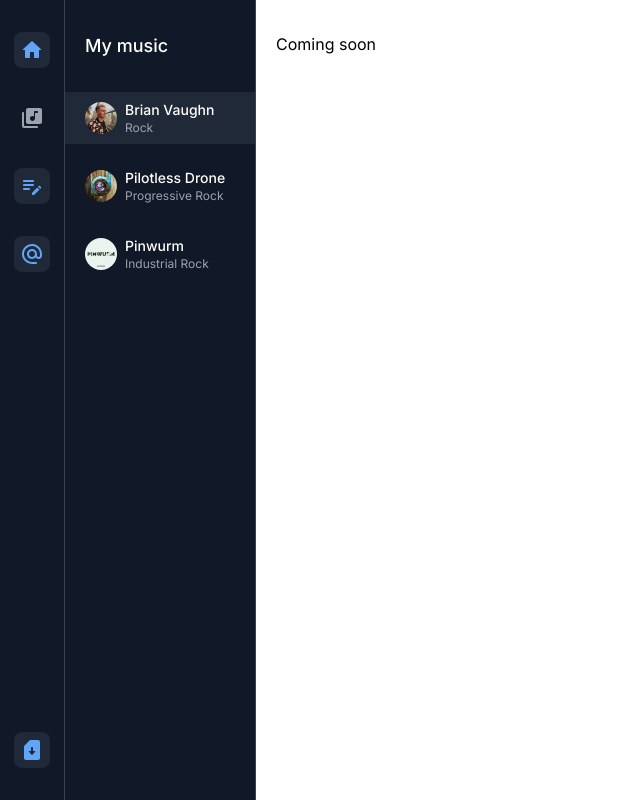
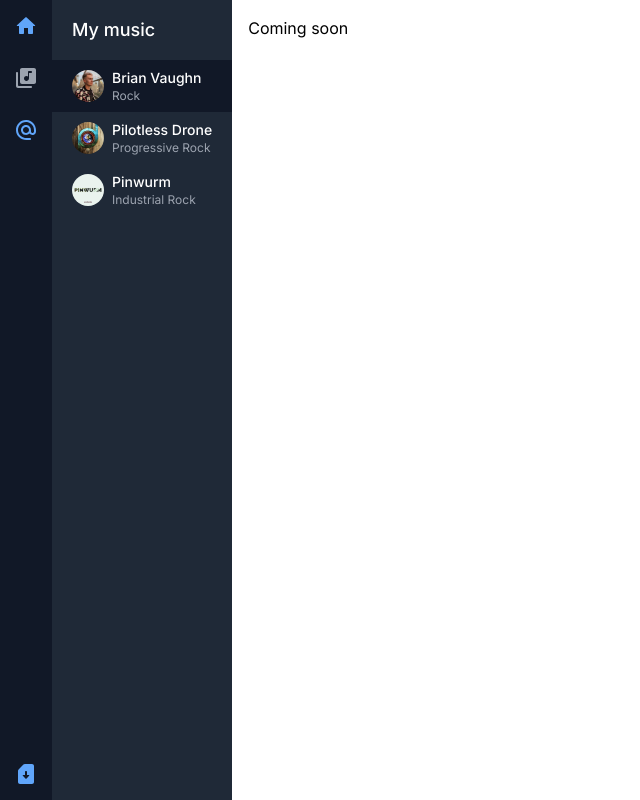
Before and after one commit to bvaughn/website, a Next.js app: page /music/brian-vaughn in a window 1280 px wide. Shown: the whole page, without its empty margins (0-640 px from the left). Built offline with nearby package versions, Linux system fonts and the light colour scheme.

Commit message:
Stubbed in more skeleton

```diff
--- a/package.json
+++ b/package.json
@@ -3,10 +3,12 @@
   "version": "0.1.0",
   "private": true,
   "scripts": {
+    "build": "next build",
     "dev": "next dev",
-    "build": "next build",
+    "lint": "next lint",
     "start": "next start",
-    "lint": "next lint"
+    "typescript": "tsc --noEmit",
+    "typescript:watch": "tsc --noEmit --watch"
   },
   "dependencies": {
     "gray-matter": "^4.0.3",
--- a/src/app/blog/[post]/page.tsx
+++ b/src/app/blog/[post]/page.tsx
@@ -17,9 +17,8 @@ export default async function Blog({
 
   return (
     <main className="py-8 px-5 grow">
-      <h1 className="text-sm font-medium capitalize">{title}</h1>
-
-      <p className="text-xs text-gray-400">{formatRelativeDate(date)}</p>
+      <h1 className="capitalize">{title}</h1>
+      <p className="text-sm text-gray-400">Posted {formatRelativeDate(date)}</p>
       <div dangerouslySetInnerHTML={{ __html: html }} />
     </main>
   );
--- a/src/app/blog/page.tsx
+++ b/src/app/blog/page.tsx
@@ -1,6 +1,5 @@
-import { getSortedPostsData } from "@/app/blog/[post]/data";
+import { getSortedPostsData } from "@/app/blog/[post]/getSortedPostsData";
 import { formatRelativeDate } from "@/utils/time";
-import assert from "assert";
 
 export async function generateStaticParams() {
   return getSortedPostsData();
@@ -17,7 +16,7 @@ export default async function Blog({
     <>
       <main className="py-8 px-5 grow">
         <h1>Blog</h1>
-        <p>Occasionally I write about things that I find interesting.</p>
+        <p>Sometimes I write about tech.</p>
         {posts.map(({ date, id, title }) => (
           <Link date={date} id={id} key={id} title={title} />
         ))}
@@ -38,17 +37,9 @@ function Link({
   const relativeDateString = formatRelativeDate(new Date(`${date} 00:00:00`));
 
   return (
-    <a
-      className={
-        "flex items-center w-full py-2 transition-colors duration-200 gap-x-2focus:outline-none"
-      }
-      href={`/blog/${id}`}
-    >
-      <div className="text-left rtl:text-right">
-        <h1 className="text-sm font-medium capitalize">{title}</h1>
-
-        <p className="text-xs text-gray-400">{relativeDateString}</p>
-      </div>
+    <a className="flex flex-row items-center gap-1" href={`/blog/${id}`}>
+      <div className="font-medium capitalize">{title}</div>
+      <div className="text-sm text-gray-400">({relativeDateString})</div>
     </a>
   );
 }
--- a/src/app/contact/page.tsx
+++ b/src/app/contact/page.tsx
@@ -1,3 +1,3 @@
 export default function Contact() {
-  return <main className="py-8 px-5">Contact</main>;
+  return <main className="p-4">Contact</main>;
 }
--- a/src/app/globals.css
+++ b/src/app/globals.css
@@ -1,6 +1,23 @@
 @tailwind base;
 @tailwind components;
 @tailwind utilities;
+
+@layer base {
+  h1 {
+    @apply text-xl;
+    @apply mb-4;
+  }
+  h2 {
+    @apply text-lg;
+    @apply mb-4;
+  }
+  p {
+    @apply mb-2;
+  }
+  a {
+    @apply text-blue-500;
+  }
+}
 
 :root {
 }
@@ -15,3 +32,7 @@
   padding: 0;
   margin: 0;
 }
+
+h1 {
+  font-size: 2rem;
+}
--- a/src/app/layout.tsx
+++ b/src/app/layout.tsx
@@ -16,8 +16,11 @@ export default function RootLayout({
   children: React.ReactNode;
 }>) {
   return (
-    <html lang="en">
-      <body className={`${inter.className} m-0 p-0 flex flex-row`}>
+    <html className={inter.className} lang="en">
+      <head>
+        <meta name="viewport" content="width=device-width, initial-scale=1.0" />
+      </head>
+      <body className="m-0 p-0 flex flex-row">
         <Navigation />
         {children}
       </body>
--- a/src/app/music/[band]/page.tsx
+++ b/src/app/music/[band]/page.tsx
@@ -7,10 +7,9 @@ export default function Band({
 }) {
   return (
     <>
-      <section className="h-screen py-8 overflow-y-auto border-l border-r w-48 bg-gray-900 border-gray-700">
+      <section className="flex-auto h-screen py-4 overflow-y-auto bg-gray-800 shrink-0">
         <h2 className="px-5 text-lg font-medium text-white">My music</h2>
 
-        <div className="mt-8 space-y-4">
         <Link
           active={band === "brian-vaughn"}
           genre="Rock"
@@ -32,9 +31,8 @@ export default function Band({
           name="Pinwurm"
           to="/music/pinwurm"
         />
-        </div>
       </section>
-      <main className="py-8 px-5">Coming soon</main>
+      <main className="p-4 w-full">Coming soon</main>
     </>
   );
 }
@@ -54,12 +52,13 @@ function Link({
 }) {
   return (
     <a
-      className={
+      className={`flex items-center w-full px-5 py-2 transition-colors duration-200 gap-x-2 focus:outline-none ${
         active
-          ? "flex items-center w-full px-5 py-2 transition-colors duration-200 bg-gray-800 gap-x-2 focus:outline-none"
-          : "flex items-center w-full px-5 py-2 transition-colors duration-200 hover:bg-gray-800 gap-x-2 focus:outline-none"
-      }
+          ? "bg-gray-900 focus:bg-gray-900 "
+          : "hover:bg-gray-900 focus:bg-gray-900"
+      }`}
       href={to}
+      tabIndex={0}
     >
       <img
         className="object-cover w-8 h-8 rounded-full"
@@ -68,9 +67,10 @@ function Link({
       />
 
       <div className="text-left rtl:text-right">
-        <h1 className="text-sm font-medium capitalize text-white">{name}</h1>
-
-        <p className="text-xs text-gray-400">{genre}</p>
+        <div className="text-sm font-medium capitalize text-white whitespace-nowrap">
+          {name}
+        </div>
+        <div className="text-xs text-gray-400 whitespace-nowrap">{genre}</div>
       </div>
     </a>
   );
--- a/src/app/page.tsx
+++ b/src/app/page.tsx
@@ -1,3 +1,3 @@
 export default function Home() {
-  return <main className="py-8 px-5">Home</main>;
+  return <main className="p-4">Hello! I'm Brian and this is my web page.</main>;
 }
--- a/src/components/client/Navigation.tsx
+++ b/src/components/client/Navigation.tsx
@@ -9,8 +9,7 @@ export function Navigation() {
   const pathname = usePathname();
 
   return (
-    <aside className="flex flex-col items-center w-16 h-screen py-8 bg-gray-900 border-gray-700">
-      <div className="flex flex-col space-y-8 grow">
+    <aside className="flex flex-col items-center h-screen p-2 bg-gray-900 space-y-4">
       <NavigationLink
         active={pathname === "/"}
         icon="home"
@@ -23,28 +22,27 @@ export function Navigation() {
         title="Music page"
         to="/music/brian-vaughn"
       />
+      {/*
         <NavigationLink
           active={pathname.startsWith("/blog")}
           icon="blog"
           title="Blog page"
           to="/blog"
         />
+        */}
       <NavigationLink
         active={pathname.startsWith("/contact")}
         icon="contact"
         title="Contact page"
         to="/contact"
       />
-      </div>
-      <div className="flex flex-col space-y-8 ">
-        <a
-          className="p-1.5 transition-colors duration-200 rounded-lg text-blue-400 bg-gray-800"
-          href="https://www.bvaughn.me/resume.pdf"
+      <div className="flex-grow" />
+      <NavigationLink
+        active={false}
+        icon="download-resume"
         title="Download my resume"
-        >
-          <Icon className="w-6 h-6" type="download-resume" />
-        </a>
-      </div>
+        to="https://www.bvaughn.me/resume.pdf"
+      />
     </aside>
   );
 }
@@ -62,11 +60,11 @@ function NavigationLink({
   return (
     <Link
       href={to}
-      className={
+      className={`p-1.5 transition-colors duration-200 rounded-lg ${
         active
-          ? "p-1.5 focus:outline-nones transition-colors duration-200 rounded-lg text-gray-400 hover:bg-gray-800"
-          : "p-1.5 transition-colors duration-200 rounded-lg text-blue-400 bg-gray-800"
-      }
+          ? "text-gray-400 focus:bg-gray-800 focus:outline-none"
+          : "text-blue-400 hover:bg-gray-800 focus:bg-gray-800 focus:outline focus:outline-blue-400"
+      }`}
       {...rest}
     >
       <Icon className="w-6 h-6" type={icon} />
```
Also changed, not shown: src/app/blog/[post]/getSortedPostsData.ts (renamed from src/app/blog/[post]/data.ts), 2 other files (tests, documents, lock files or other folders). Lines whose indentation alone changed are shown as unchanged.
